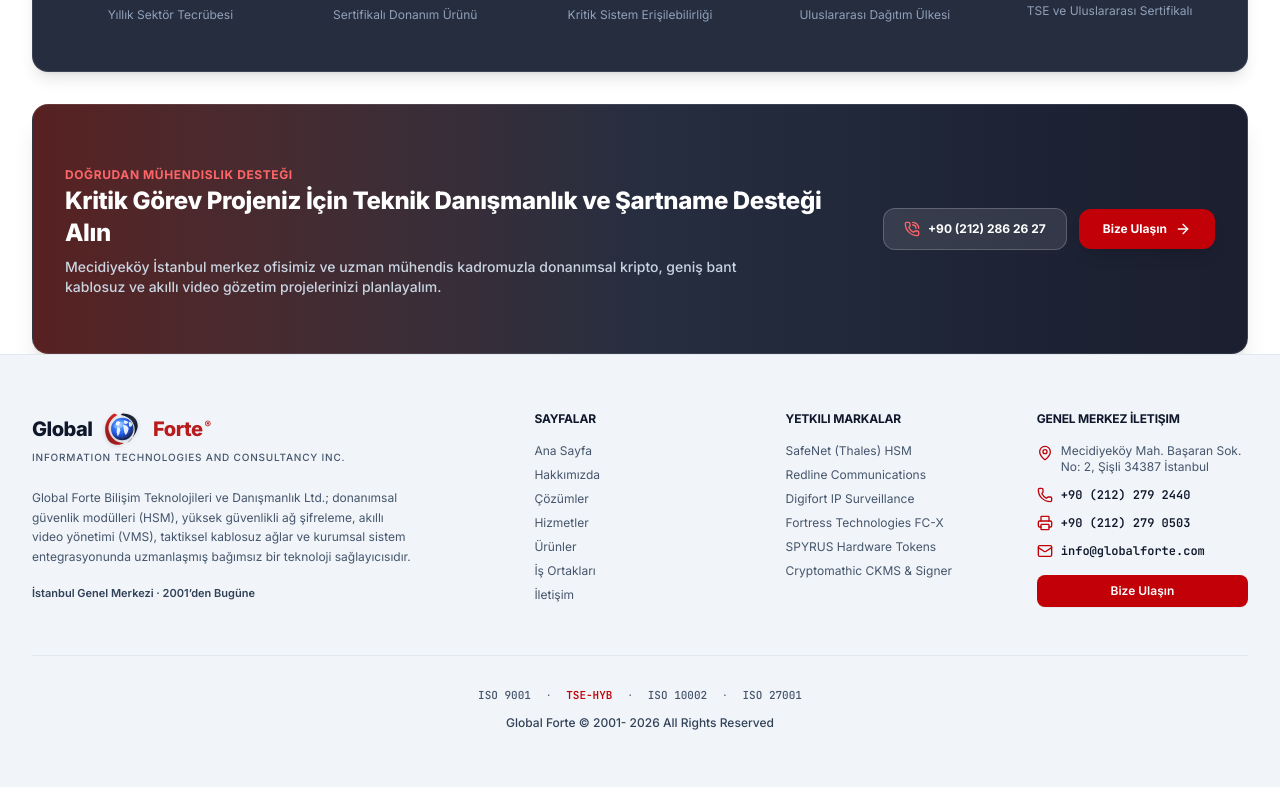
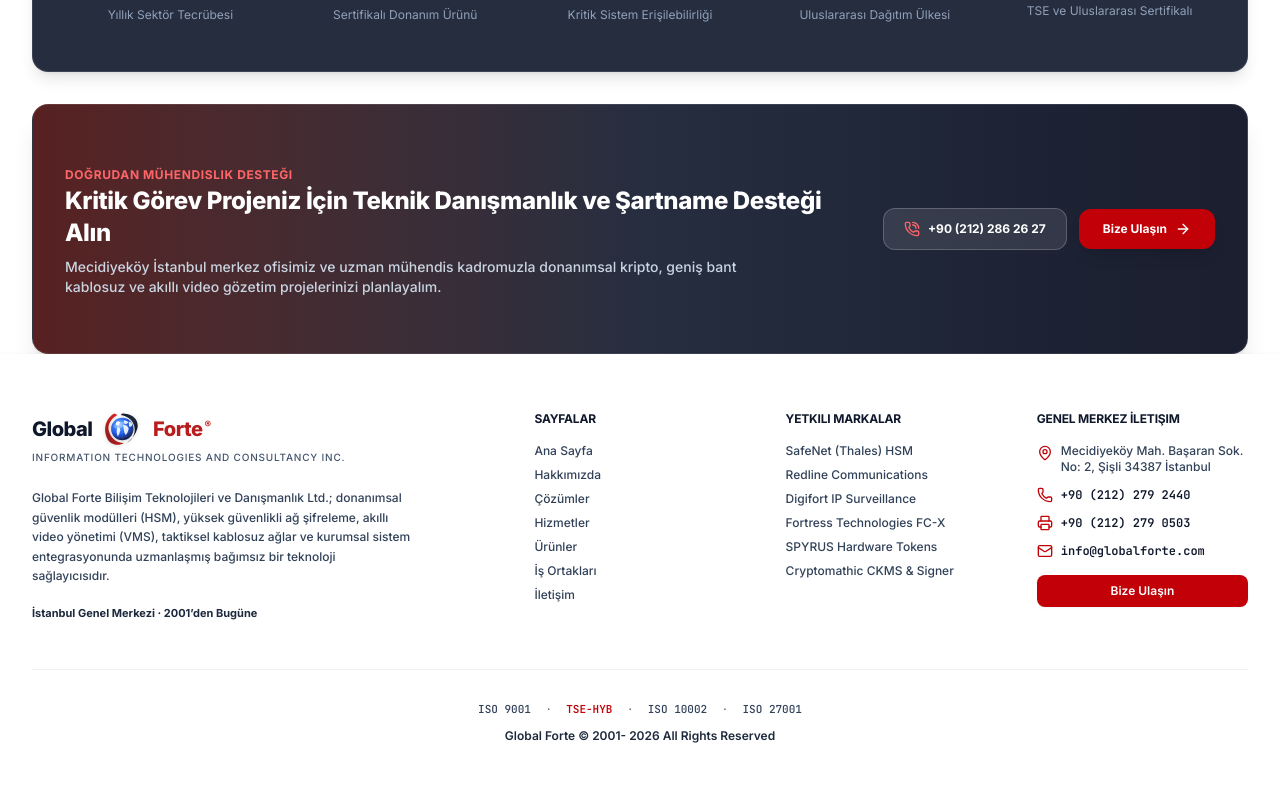
Before and after one commit to ahmetguven3579/Global-Forrte, a React (Vite) app: page / in a window 1280 px wide. Shown: the part 3761-4561 px from the top of the page. Built offline with nearby package versions, Linux system fonts and the light colour scheme.

Commit message:
Update Footer.tsx

```diff
--- a/src/components/Footer.tsx
+++ b/src/components/Footer.tsx
@@ -17,19 +17,19 @@
   };
 
   return (
-    <footer className="bg-slate-100 border-t border-slate-200 text-slate-600 text-xs">
+    <footer className="bg-white/60 backdrop-blur-md border-t border-white/80 text-slate-700 text-xs relative z-10 shadow-sm">
       <div className="max-w-7xl mx-auto px-4 sm:px-6 lg:px-8 py-14">
         {/* Main Footer Columns */}
         <div className="grid grid-cols-1 md:grid-cols-2 lg:grid-cols-5 gap-10 mb-12">
           {/* Logo & Description */}
           <div className="lg:col-span-2 space-y-4">
             <Logo size="md" variant="light" showSubtitle={true} />
-            <p className="text-slate-600 text-xs leading-relaxed max-w-sm pt-2">
+            <p className="text-slate-700 text-xs leading-relaxed max-w-sm pt-2 font-medium">
               {isTr
                 ? 'Global Forte Bilişim Teknolojileri ve Danışmanlık Ltd.; donanımsal güvenlik modülleri (HSM), yüksek güvenlikli ağ şifreleme, akıllı video yönetimi (VMS), taktiksel kablosuz ağlar ve kurumsal sistem entegrasyonunda uzmanlaşmış bağımsız bir teknoloji sağlayıcısıdır.'
                 : 'Global Forte Information Technologies & Consultancy Ltd. is an independent technology provider specializing in hardware security modules (HSM), network cryptography, intelligent VMS, tactical wireless infrastructure, and systems integration.'}
             </p>
-            <div className="text-[11px] text-slate-700 font-semibold pt-1">
+            <div className="text-[11px] text-slate-800 font-bold pt-1">
               {isTr ? 'İstanbul Genel Merkezi · 2001’den Bugüne' : 'Istanbul Headquarters · Established 2001'}
             </div>
           </div>
@@ -39,7 +39,7 @@
             <h4 className="text-xs font-bold uppercase tracking-wider text-slate-900 mb-4">
               {isTr ? 'Sayfalar' : 'Navigation'}
             </h4>
-            <ul className="space-y-2">
+            <ul className="space-y-2 font-medium">
               <li>
                 <button
                   onClick={() => handleNav('home')}
@@ -104,7 +104,7 @@
             <h4 className="text-xs font-bold uppercase tracking-wider text-slate-900 mb-4">
               {isTr ? 'Yetkili Markalar' : 'Authorized Brands'}
             </h4>
-            <ul className="space-y-2">
+            <ul className="space-y-2 font-medium">
               <li>
                 <button
                   onClick={() => handleNav('products', 'safenet')}
@@ -156,32 +156,32 @@
             </ul>
           </div>
 
-          {/* Contact Details (HQ only, no Dubai) */}
+          {/* Contact Details */}
           <div>
             <h4 className="text-xs font-bold uppercase tracking-wider text-slate-900 mb-4">
               {isTr ? 'Genel Merkez İletişim' : 'Headquarters Contact'}
             </h4>
-            <ul className="space-y-3">
+            <ul className="space-y-3 font-medium">
               <li className="flex items-start gap-2">
                 <MapPin className="w-4 h-4 text-red-700 shrink-0 mt-0.5" />
                 <span>Mecidiyeköy Mah. Başaran Sok. No: 2, Şişli 34387 İstanbul</span>
               </li>
               <li className="flex items-center gap-2">
                 <Phone className="w-4 h-4 text-red-700 shrink-0" />
-                <span className="font-mono text-slate-900 font-semibold">+90 (212) 279 2440</span>
+                <span className="font-mono text-slate-900 font-bold">+90 (212) 279 2440</span>
               </li>
               <li className="flex items-center gap-2">
                 <Printer className="w-4 h-4 text-red-700 shrink-0" />
-                <span className="font-mono text-slate-900 font-semibold">+90 (212) 279 0503</span>
+                <span className="font-mono text-slate-900 font-bold">+90 (212) 279 0503</span>
               </li>
               <li className="flex items-center gap-2">
                 <Mail className="w-4 h-4 text-red-700 shrink-0" />
-                <span className="font-mono text-slate-900 font-semibold">info@globalforte.com</span>
+                <span className="font-mono text-slate-900 font-bold">info@globalforte.com</span>
               </li>
               <li className="pt-1">
                 <button
                   onClick={() => handleNav('contact')}
-                  className="w-full text-center py-2 px-3 bg-red-700 hover:bg-red-800 text-white rounded-lg transition-colors font-semibold shadow-2xs cursor-pointer"
+                  className="w-full text-center py-2 px-3 bg-red-700 hover:bg-red-800 text-white rounded-lg transition-colors font-semibold shadow-xs cursor-pointer"
                 >
                   {isTr ? 'Bize Ulaşın' : 'Contact Us'}
                 </button>
@@ -191,8 +191,8 @@
         </div>
 
         {/* Quality Certifications & Copyright */}
-        <div className="pt-8 border-t border-slate-200 text-center space-y-3">
-          <div className="flex flex-wrap items-center justify-center gap-4 text-[11px] text-slate-600 font-medium">
+        <div className="pt-8 border-t border-slate-200/60 text-center space-y-3">
+          <div className="flex flex-wrap items-center justify-center gap-4 text-[11px] text-slate-700 font-medium">
             <span className="font-mono">ISO 9001</span>
             <span aria-hidden="true">·</span>
             <span className="text-red-700 font-bold font-mono">TSE-HYB</span>
@@ -202,7 +202,7 @@
             <span className="font-mono">ISO 27001</span>
           </div>
 
-          <div className="text-xs font-medium text-slate-700">
+          <div className="text-xs font-semibold text-slate-800">
             Global Forte © 2001- 2026 All Rights Reserved
           </div>
         </div>
```
